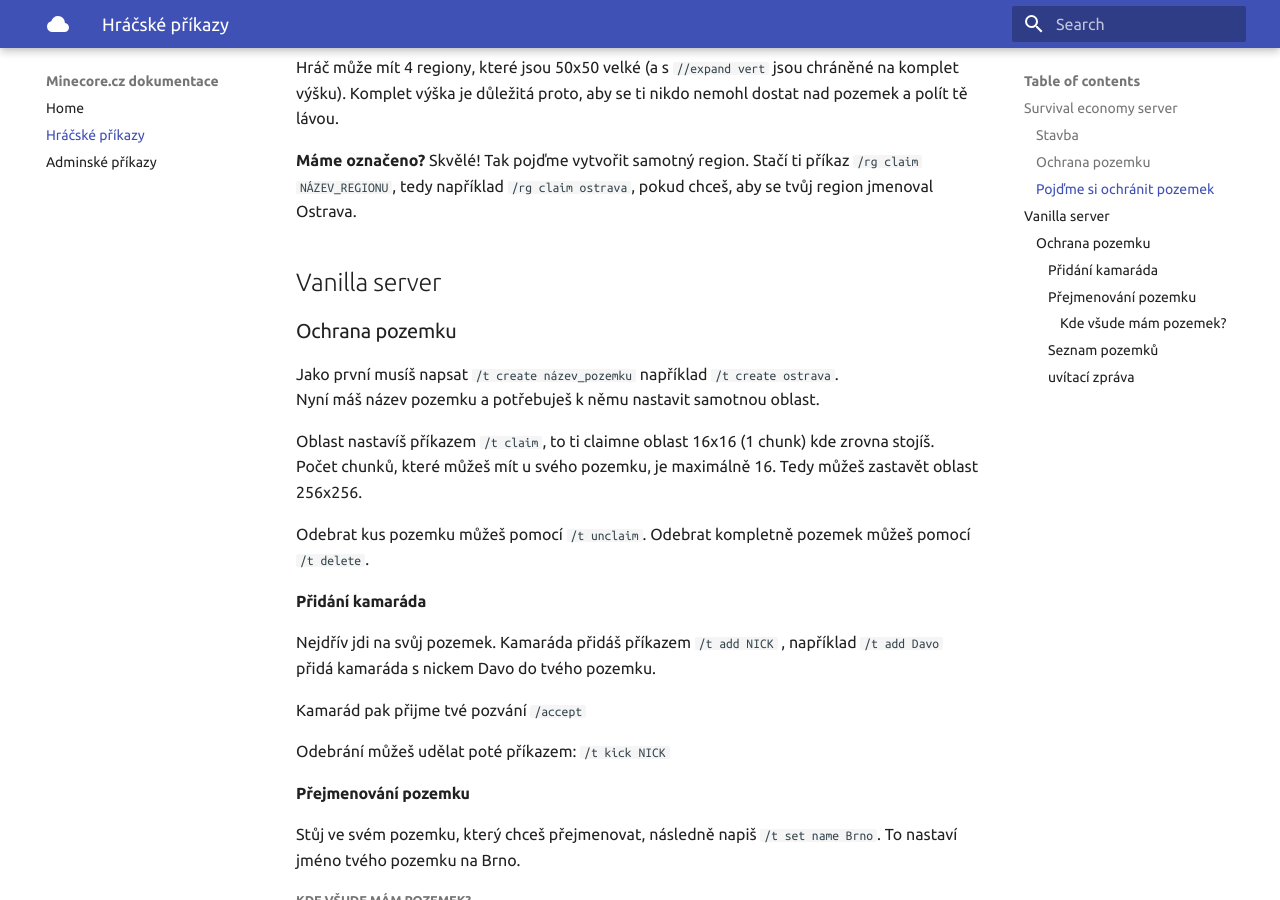
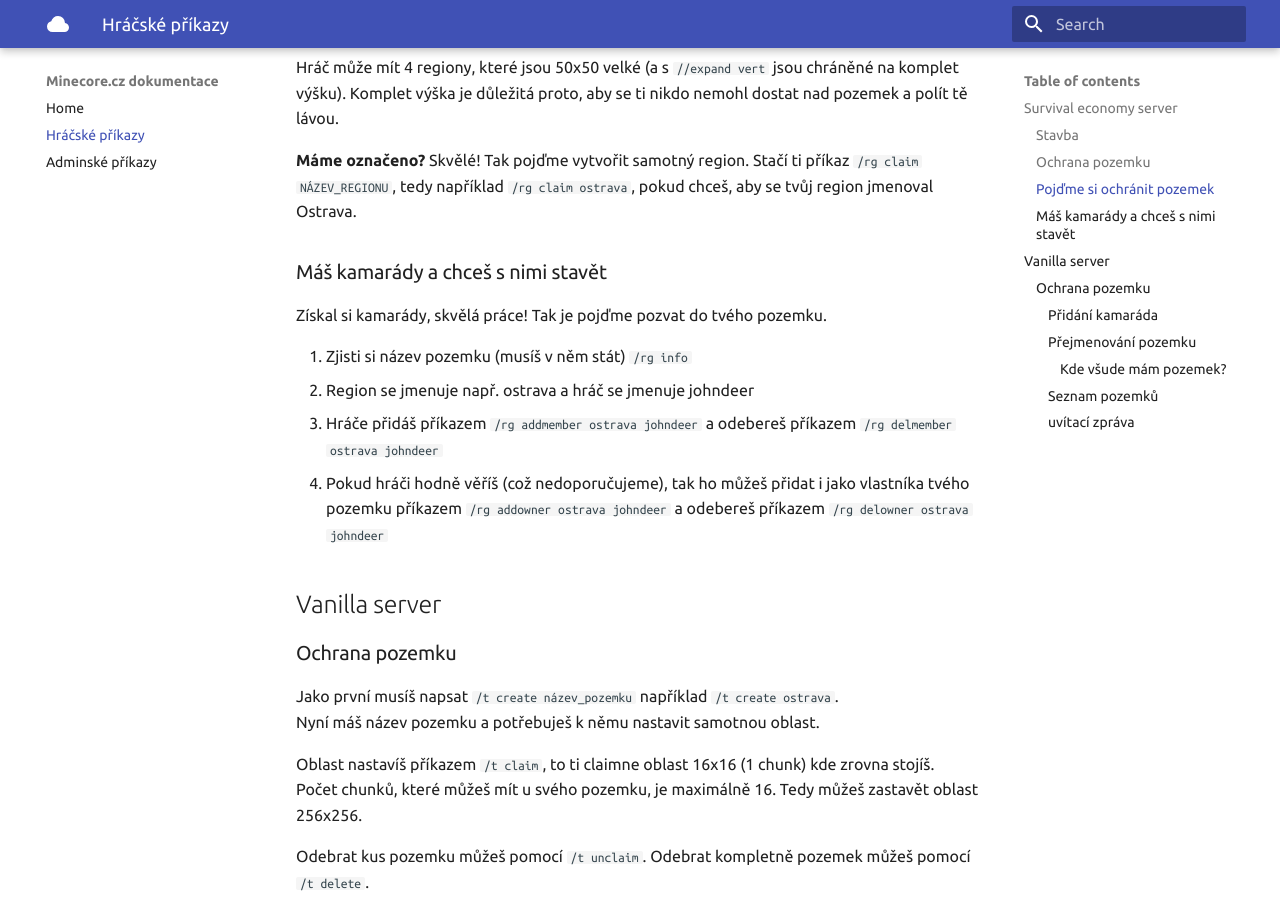
Before and after one commit to Ownercz/minecore-docs, an MkDocs documentation site: the page built from docs/player.md, in a window 1280 px wide and 900 px high, scrolled down 986 px. Built offline with MkDocs 1.6.1 and Material for MkDocs 9.7.7, drawn with Linux system fonts in a browser that asks for light colours.

Commit message:
Update player.md

````diff
--- a/docs/player.md
+++ b/docs/player.md
@@ -35,6 +35,16 @@ Hráč může mít 4 regiony, které jsou 50x50 velké (a s ```//expand vert```
 
 **Máme označeno?** Skvělé! Tak pojďme vytvořit samotný region. Stačí ti příkaz  ```/rg claim NÁZEV_REGIONU```, tedy například  ```/rg claim ostrava```, pokud chceš, aby se tvůj region jmenoval Ostrava.
 
+### Máš kamarády a chceš s nimi stavět
+Získal si kamarády, skvělá práce! Tak je pojďme pozvat do tvého pozemku.
+
+1. Zjisti si název pozemku (musíš v něm stát) ```/rg info```
+2. Region se jmenuje např. ostrava a hráč se jmenuje johndeer
+3. Hráče přidáš příkazem ```/rg addmember ostrava johndeer``` a odebereš příkazem ```/rg delmember ostrava johndeer```
+3. Pokud hráči hodně věříš (což nedoporučujeme), tak ho můžeš přidat i jako vlastníka tvého pozemku příkazem ```/rg addowner ostrava johndeer``` a odebereš příkazem ```/rg delowner ostrava johndeer```
+
+
+
 ## Vanilla server
 ### Ochrana pozemku
 
````
